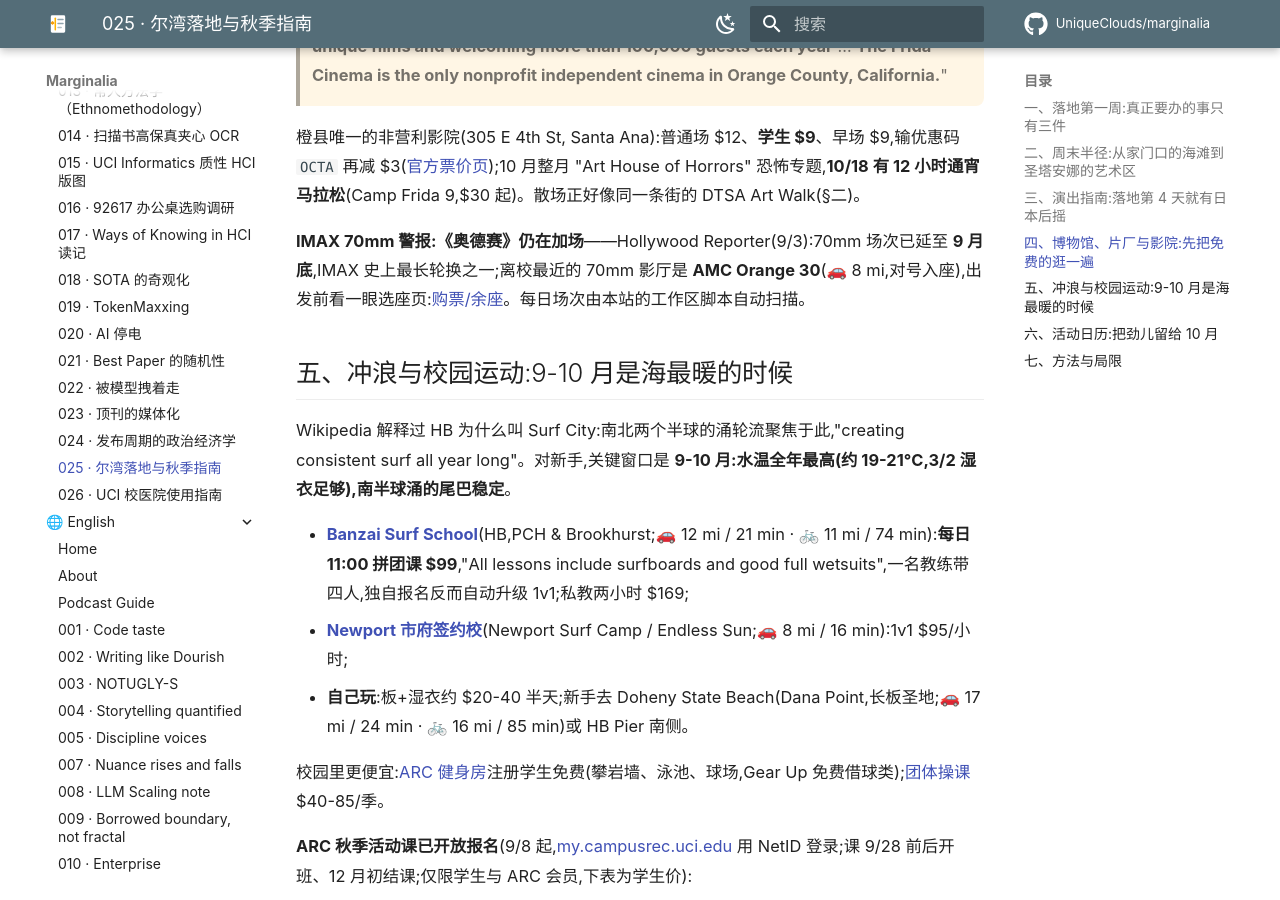
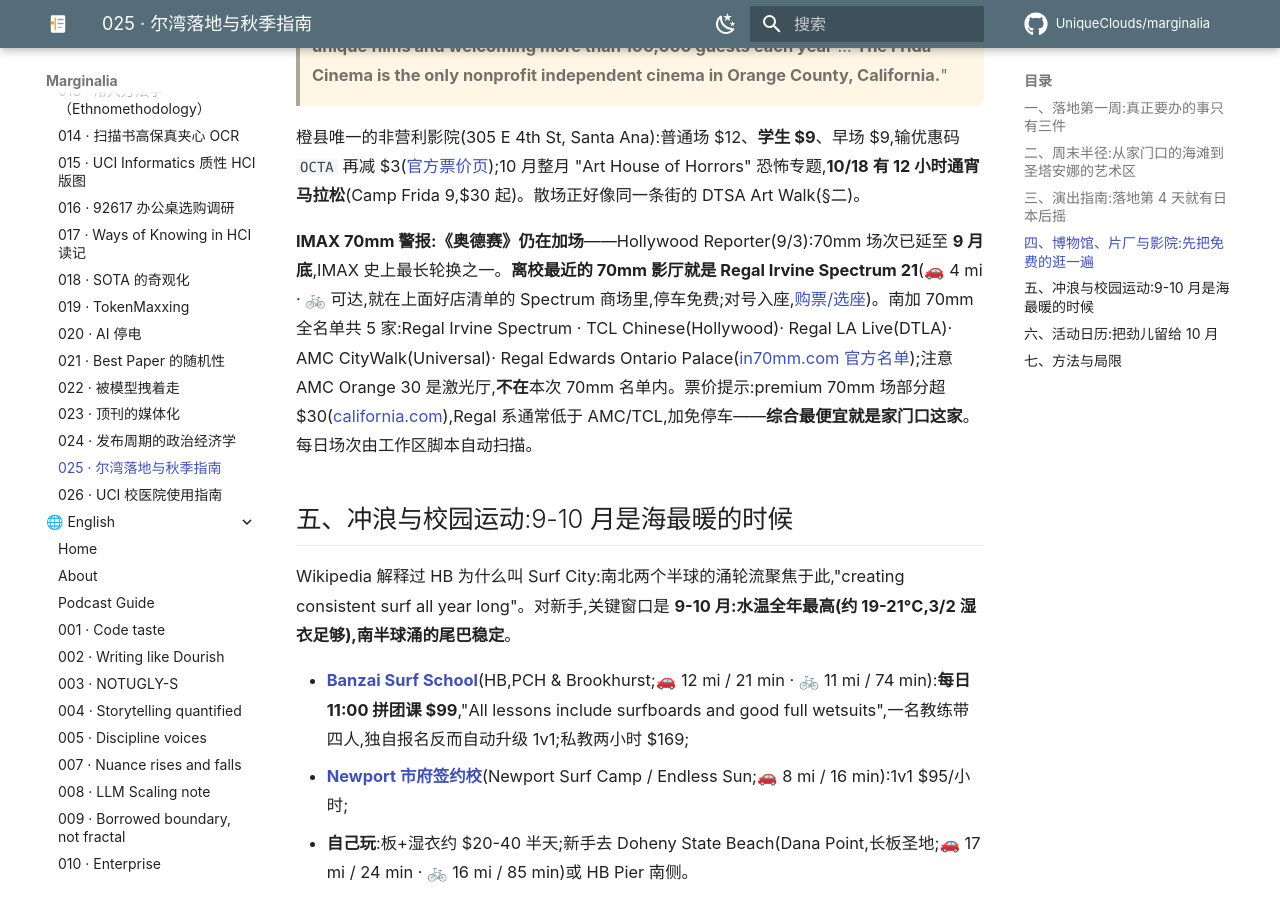
Before and after one commit to UniqueClouds/marginalia, an MkDocs documentation site: the page built from docs/entries/025-irvine-landing-fall-guide.zh.md, in a window 1280 px wide and 900 px high, scrolled down 9694 px. Built offline with MkDocs 1.6.1 and Material for MkDocs 9.7.7, drawn with Linux system fonts in a browser that asks for light colours; comment, search, counter and statistics services are not loaded.

Commit message:
fix(entry): 025 奥德赛 70mm 更正:最近影厅=Regal Irvine Spectrum (#69)

```diff
--- a/docs/entries/025-irvine-landing-fall-guide.zh.md
+++ b/docs/entries/025-irvine-landing-fall-guide.zh.md
@@ -131,7 +131,7 @@
 
 橙县唯一的非营利影院(305 E 4th St, Santa Ana):普通场 $12、**学生 $9**、早场 $9,输优惠码 `OCTA` 再减 $3([官方票价页](https://thefridacinema.org/tickets/));10 月整月 "Art House of Horrors" 恐怖专题,**10/18 有 12 小时通宵马拉松**(Camp Frida 9,$30 起)。散场正好像同一条街的 DTSA Art Walk(§二)。
 
-**IMAX 70mm 警报:《奥德赛》仍在加场**——Hollywood Reporter(9/3):70mm 场次已延至 **9 月底**,IMAX 史上最长轮换之一;离校最近的 70mm 影厅是 **AMC Orange 30**(🚗 8 mi,对号入座),出发前看一眼选座页:[购票/余座](https://www.amctheatres.com/movie-theatres/orange/amc-orange-30)。每日场次由本站的工作区脚本自动扫描。
+**IMAX 70mm 警报:《奥德赛》仍在加场**——Hollywood Reporter(9/3):70mm 场次已延至 **9 月底**,IMAX 史上最长轮换之一。**离校最近的 70mm 影厅就是 Regal Irvine Spectrum 21**(🚗 4 mi · 🚲 可达,就在上面好店清单的 Spectrum 商场里,停车免费;对号入座,[购票/选座](https://www.regmovies.com/theatres/regal-irvine-spectrum-screenx-4dx-imax-rpx-vip/cinema-07322))。南加 70mm 全名单共 5 家:Regal Irvine Spectrum · TCL Chinese(Hollywood)· Regal LA Live(DTLA)· AMC CityWalk(Universal)· Regal Edwards Ontario Palace([in70mm.com 官方名单](https://in70mm.com/presents/1970_imax/2026_the_odyssey/engagements/index.htm));注意 AMC Orange 30 是激光厅,**不在**本次 70mm 名单内。票价提示:premium 70mm 场部分超 $30([california.com](https://www.california.com/where-to-see-the-odyssey-in-imax-70mm-in-california/)),Regal 系通常低于 AMC/TCL,加免停车——**综合最便宜就是家门口这家**。每日场次由工作区脚本自动扫描。
 
 ## 五、冲浪与校园运动:9-10 月是海最暖的时候
 
```
Also changed, not shown: docs/entries/025-irvine-landing-fall-guide.en.md (+1 -1 lines), marginalia/025-irvine-landing-fall-guide/note.en.md (+1 -1 lines), marginalia/025-irvine-landing-fall-guide/note.zh.md (+1 -1 lines).
